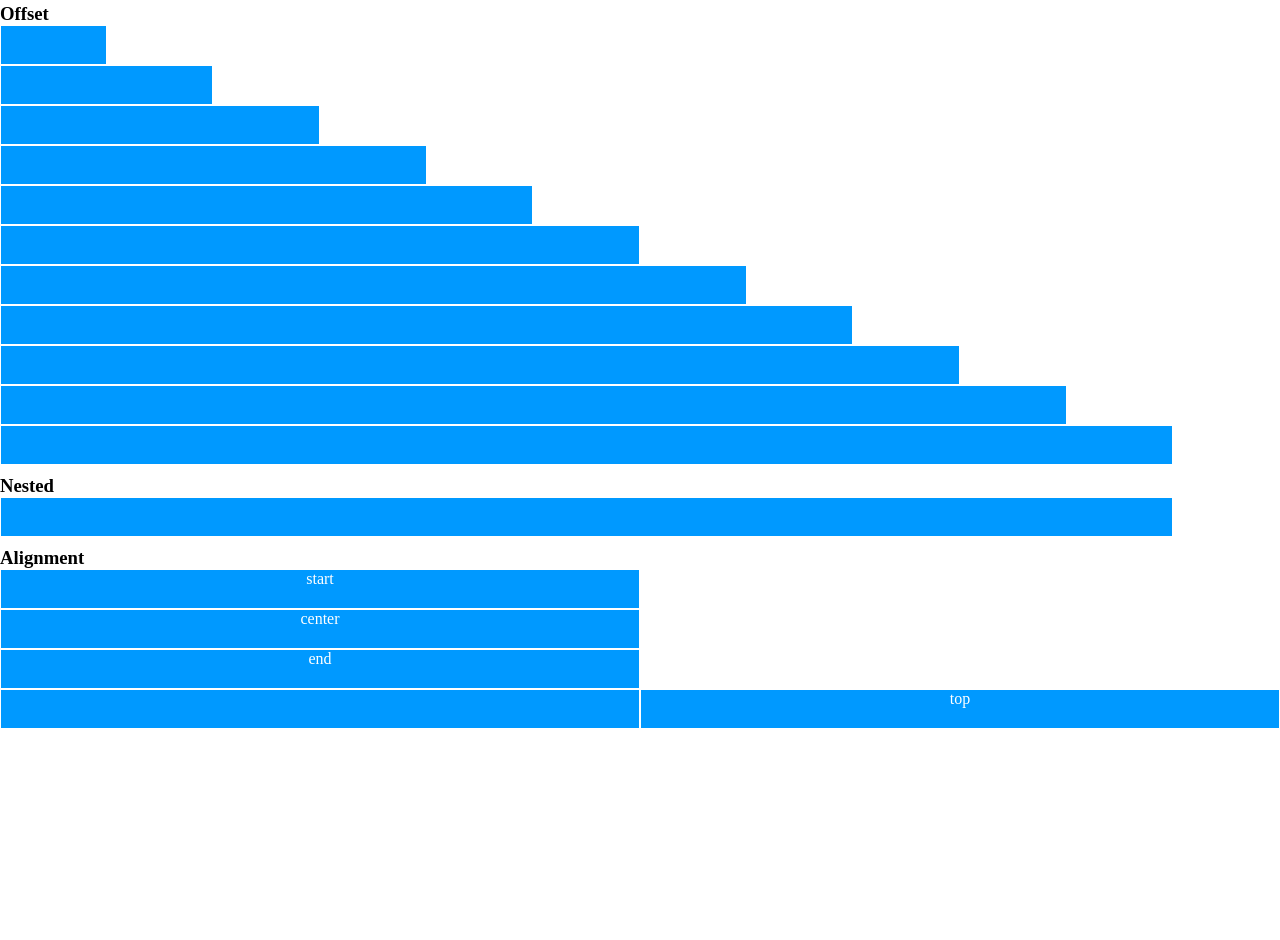
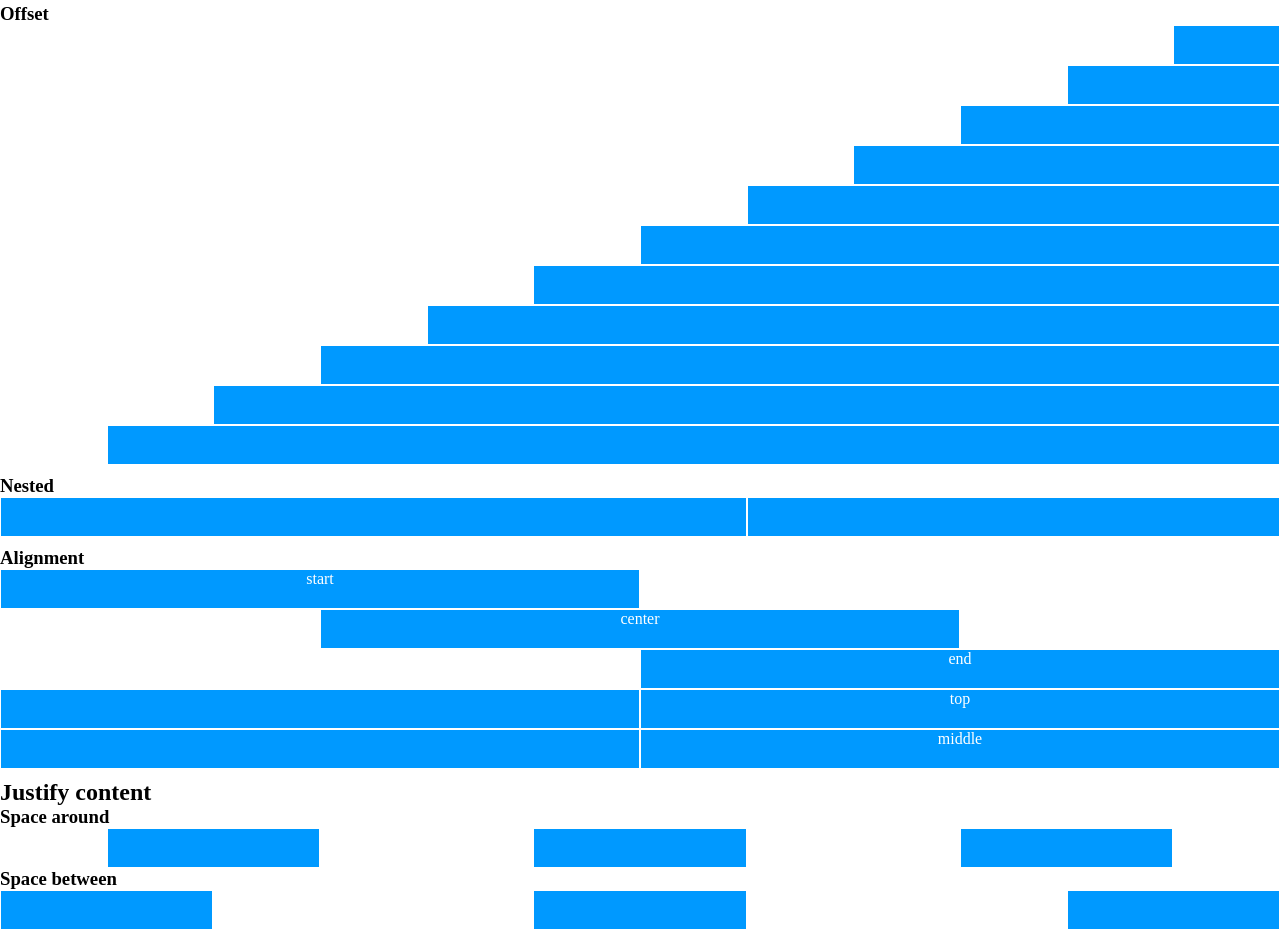
Before and after one commit to nadiaf85/html-css-12bool, a plain HTML site: page index.html in a window 1280 px wide. Shown: the part 565-1505 px from the top of the page. Before the commit the page ends 1294 px from the top, so only its background shows below. Drawn offline with Linux system fonts and the light colour scheme.

Commit message:
modifiche

```diff
--- a/css/12bool.css
+++ b/css/12bool.css
@@ -1,9 +1,16 @@
 [class*="col-"]{
     flex: 0 0 auto;
+
 }
 
+.row .center{
+    justify-content: center;
+    text-align: center;
+}
 
-
+.row .end{
+    justify-content: flex-end;
+}
 
 .col-1{
     flex-basis: calc((100% / 12) * 1);
@@ -65,14 +72,13 @@
 
 
 
-
 /* Offset */
 
 .col-offset-1{
     margin-left: calc((100% / 12) * 1);
 }
 
-/* .col-offset-2{
+.col-offset-2{
     margin-left: calc((100% / 12) * 2);
 }
 
@@ -114,4 +120,4 @@
 
 .col-offset-12{
     margin-left: calc((100% / 12) * 12);
-} */
+}
--- a/css/style.css
+++ b/css/style.css
@@ -29,8 +29,46 @@
 
 .container1 .row .col-6 .row .col-2{
     background-color: #00e600;
+    border:5px solid #0099ff;
 }
 
-.container2 , .container3, .container4 {
+.container1 .row .col-6 .row .col-8{
+    background-color: #00e600;
+    border:5px solid #0099ff;
+}
+
+.container1 .row .col-6 .row .col-6{
+    background-color: #00e600;
+    border:5px solid #0099ff;
+}
+
+.container2 , .container3, .container4, .container5, .container6 {
     margin-bottom: 10px;
 }
+
+.container4{
+    height: 100%;
+}
+
+.container5 .center{
+    justify-content: center;
+}
+
+.container5 .end{
+    justify-content: flex-end;
+}
+
+/* .container5 .top{
+    justify-content: top;
+} */
+
+/* .container6 {
+    height: 50px;
+    background-color: #0099ff;
+    justify-content: space-around;
+    padding: 5px;
+}
+
+.container6 .row .col-offset1 .col-2{
+    background-color: #00e600;
+} */
--- a/index.html
+++ b/index.html
@@ -106,63 +106,67 @@
 
     <div class="container3">
         <h3>Offset</h3>
-        <div class="row">
-            <div class="col-1"></div>
-        </div>
-        <div class="row">
-            <div class="col-2"></div>
-        </div>
-        <div class="row">
-            <div class="col-3"></div>
-        </div>
-        <div class="row">
-            <div class="col-4"></div>
-        </div>
-        <div class="row">
-            <div class="col-5"></div>
-        </div>
-        <div class="row">
-            <div class="col-6"></div>
-        </div>
-        <div class="row">
-            <div class="col-7"></div>
-        </div>
-        <div class="row">
-            <div class="col-8"></div>
-        </div>
-        <div class="row">
-            <div class="col-9"></div>
-        </div>
-        <div class="row">
-            <div class="col-10"></div>
-        </div>
-        <div class="row">
-            <div class="col-11"></div>
+            <div class="col-offset-11"></div>
+            <div class="col-offset-10"></div>
+            <div class="col-offset-9"></div>
+            <div class="col-offset-8"></div>
+            <div class="col-offset-7"></div>
+            <div class="col-offset-6"></div>
+            <div class="col-offset-5"></div>
+            <div class="col-offset-4"></div>
+            <div class="col-offset-3"></div>
+            <div class="col-offset-2"></div>
+            <div class="col-offset-1"></div>
         </div>
     </div>
 
     <div class="container4">
         <h3>Nested</h3>
         <div class="row">
-            <div class="col-11"></div>
+            <div class="col-7"></div>
+            <div class="col-5"></div>
         </div>
     </div>
 
     <div class="container5">
         <h3>Alignment</h3>
-        <div class="row">
+        <div class="row start">
             <div class="col-6">start</div>
         </div>
-        <div class="row">
-            <div class="center col-6">center</div>
+        <div class="row center">
+            <div class="col-6">center</div>
         </div>
-        <div class="row">
+        <div class="row end">
             <div class="col-6">end</div>
         </div>
-        <div class="row">
+        <div class="row top">
             <div class="col-6"></div>
             <div class="col-6">top</div>
         </div>
+        <div class="row top">
+            <div class="col-6"></div>
+            <div class="col-6">middle</div>
+        </div>
+    </div>
+
+    <div class="container6">
+        <h2>Justify content</h2>
+        <h3>Space around</h3>
+            <div class="row">
+                <div class="col-offset-1 col-2"></div>
+                <div class="col-offset-2 col-2"></div>
+                <div class="col-offset-2 col-2"></div>
+
+            </div>
+
+
+        <h3>Space between</h3>
+            <div class="row">
+                <div class="col-2"></div>
+                <div class="col-offset-3 col-2"></div>
+                <div class="col-offset-3 col-2"></div>
+            </div>
+
     </div>
 
 </body>
```
